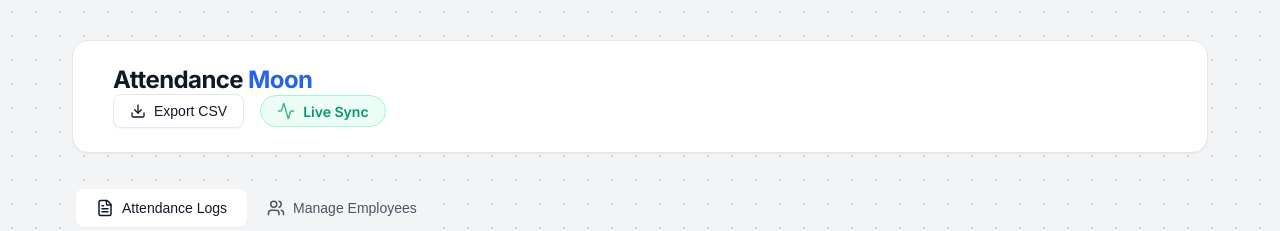
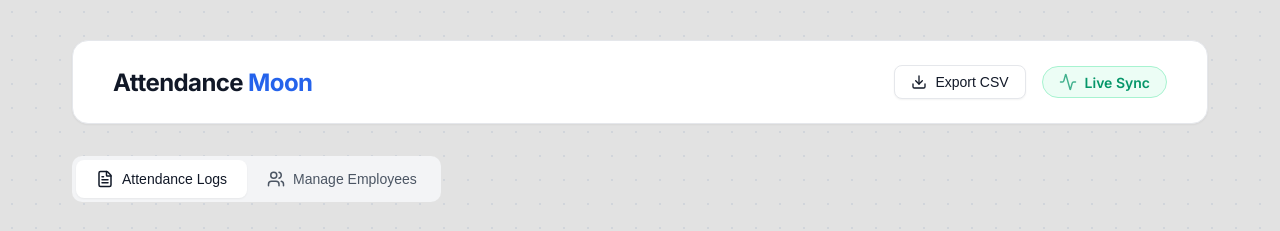
Before and after one commit to muny-rith/attendance_management_system, a React (Vite) app in the folder client/: page / in a window 1280 px wide. Shown: the top 231 px of the page. Built offline with nearby package versions, Linux system fonts and the light colour scheme; no server answers.

Commit message:
Fix header flex layout to correctly align actions to the right

```diff
--- a/client/src/index.css
+++ b/client/src/index.css
@@ -1,15 +1,24 @@
 @import url('https://fonts.googleapis.com/css2?family=Inter:wght@400;500;600;700&display=swap');
 
 :root {
-  --bg-primary: #F3F4F6; /* Cool gray 100 for a clean background */
-  --bg-secondary: #FFFFFF; /* Pure white cards */
-  --text-primary: #111827; /* Gray 900 for high contrast text */
-  --text-secondary: #4B5563; /* Gray 600 for secondary text */
-  --accent-cyan: #2563EB; /* Professional Blue 600 */
-  --accent-cyan-hover: #1D4ED8; /* Blue 700 */
-  --accent-green: #059669; /* Emerald 600 */
-  --accent-danger: #DC2626; /* Red 600 */
-  --glass-border: #E5E7EB; /* Gray 200 crisp borders */
+  --bg-primary: #e2e2e2;
+  /* Cool gray 100 for a clean background */
+  --bg-secondary: #FFFFFF;
+  /* Pure white cards */
+  --text-primary: #111827;
+  /* Gray 900 for high contrast text */
+  --text-secondary: #4B5563;
+  /* Gray 600 for secondary text */
+  --accent-cyan: #2563EB;
+  /* Professional Blue 600 */
+  --accent-cyan-hover: #1D4ED8;
+  /* Blue 700 */
+  --accent-green: #059669;
+  /* Emerald 600 */
+  --accent-danger: #DC2626;
+  /* Red 600 */
+  --glass-border: #E5E7EB;
+  /* Gray 200 crisp borders */
 
   --shadow-sm: 0 1px 2px 0 rgba(0, 0, 0, 0.05);
   --shadow-md: 0 4px 6px -1px rgba(0, 0, 0, 0.08), 0 2px 4px -1px rgba(0, 0, 0, 0.04);
@@ -42,7 +51,8 @@ body {
 }
 
 /* Hide blobs for a cleaner look */
-.blob-1, .blob-2 {
+.blob-1,
+.blob-2 {
   display: none;
 }
 
@@ -62,9 +72,13 @@ body {
   padding: 1.5rem 2.5rem;
   margin-bottom: 2rem;
   box-shadow: var(--shadow-sm);
+}
+
+.header-content {
   display: flex;
   justify-content: space-between;
   align-items: center;
+  width: 100%;
 }
 
 .header-content h1 {
@@ -96,8 +110,15 @@ body {
 }
 
 @keyframes pulse {
-  0%, 100% { opacity: 1; }
-  50% { opacity: .5; }
+
+  0%,
+  100% {
+    opacity: 1;
+  }
+
+  50% {
+    opacity: .5;
+  }
 }
 
 /* Main Content */
@@ -369,7 +390,8 @@ body {
   gap: 0.5rem;
 }
 
-.delete-btn, .edit-btn {
+.delete-btn,
+.edit-btn {
   display: flex;
   align-items: center;
   justify-content: center;
@@ -493,8 +515,15 @@ body {
 }
 
 @keyframes modalPop {
-  0% { transform: scale(0.95); opacity: 0; }
-  100% { transform: scale(1); opacity: 1; }
+  0% {
+    transform: scale(0.95);
+    opacity: 0;
+  }
+
+  100% {
+    transform: scale(1);
+    opacity: 1;
+  }
 }
 
 .close-btn {
```
